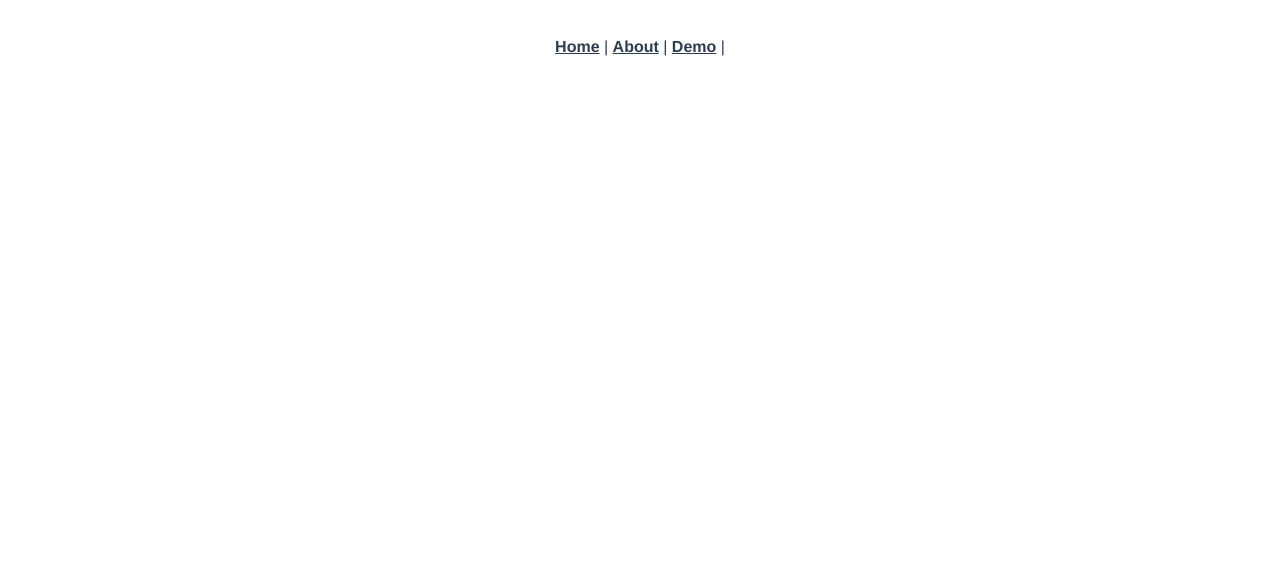
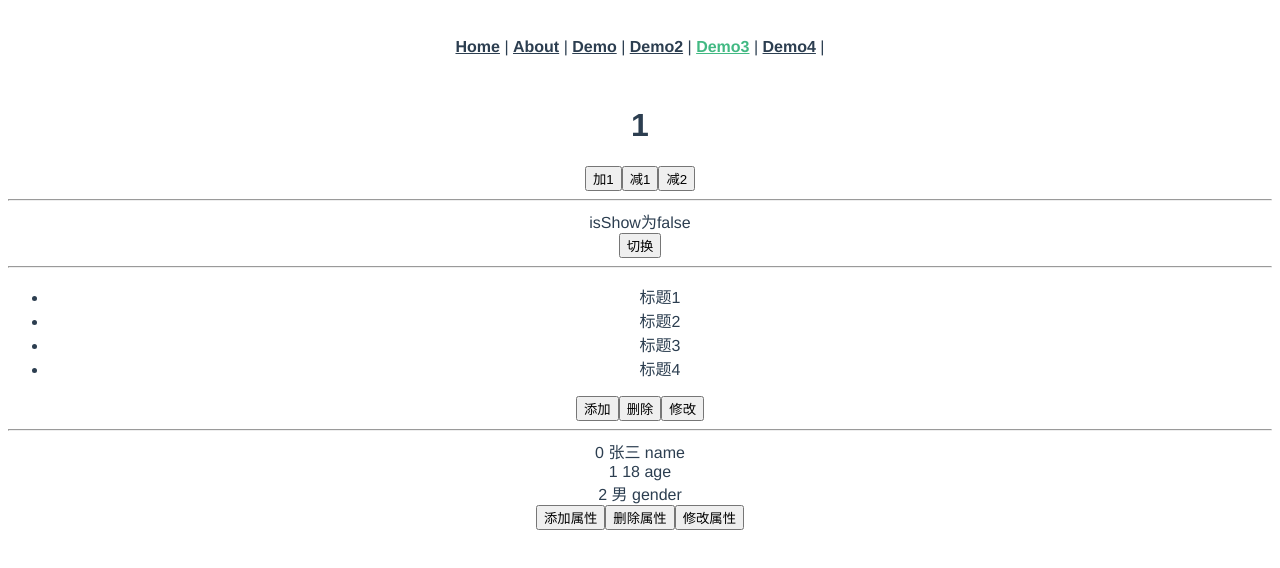
Before and after one commit to SerendipityH/springBoot_Vue_Demo, a Vue app in the folder vue/demo/: page /demo3 in a window 1280 px wide. Shown: the top 568 px of the page. Built offline with nearby package versions, Linux system fonts and the light colour scheme.

Commit message:
learn vue

```diff
--- a/vue/demo/src/App.vue
+++ b/vue/demo/src/App.vue
@@ -4,6 +4,9 @@
       <router-link to="/">Home</router-link> |
       <router-link to="/about">About</router-link> |
       <router-link to="/demo">Demo</router-link> |
+      <router-link to="/demo2">Demo2</router-link> |
+      <router-link to="/demo3">Demo3</router-link> |
+      <router-link to="/demo4">Demo4</router-link> |
     </div>
     <router-view/>
   </div>
--- a/vue/demo/src/router/index.js
+++ b/vue/demo/src/router/index.js
@@ -1,9 +1,11 @@
 import Vue from 'vue'
 import VueRouter from 'vue-router'
 import Home from '../views/Home.vue'
-import Demo from '../views/Demo'
-
-Vue.use(VueRouter)
+import Demo from '../views/Demo.vue'
+const Demo2 = ()=>import('../views/Demo2.vue');
+const Demo3 = ()=>import('../views/Demo3');
+const Demo4 = ()=>import('../views/Demo4');
+Vue.use(VueRouter);
 
 const routes = [
 
@@ -13,6 +15,21 @@ const routes = [
     component:Demo
   },
   {
+    path:'/demo2',
+    name:'Demo2',
+    component:Demo2
+  },
+  {
+    path:'/demo3',
+    name:'Demo3',
+    component:Demo3
+  },
+  {
+    path:'/demo4',
+    name:'Demo4',
+    component:Demo4
+  },
+  {
     path: '/',
     name: 'Home',
     component: Home
@@ -20,9 +37,6 @@ const routes = [
   {
     path: '/about',
     name: 'About',
-    // route level code-splitting
-    // this generates a separate chunk (about.[hash].js) for this route
-    // which is lazy-loaded when the route is visited.
     component: () => import(/* webpackChunkName: "about" */ '../views/About.vue')
   }
 ]
--- /dev/null
+++ b/vue/demo/src/views/Demo2.vue
@@ -0,0 +1,24 @@
+<template>
+    <div>
+        <h1>v-for遍历数组</h1>
+        <div v-for="item in arr">{{item}}</div>
+        <div v-for="(num,index) of arr">{{num}}--{{index}}</div>
+        <div v-for="(num,index) in arr" :key="index">{{num}}--{{index}}</div>
+        <div v-for="(item,key,index) in obj" :key="index">{{item}} ---- {{key}}--{{index}}</div>
+    </div>
+</template>
+<script>
+  export default {
+    name:"demo2",
+    data(){
+      return{
+        arr:[1,2,3,4,5],
+        obj:{
+            name:"张三",
+            sex:"男",
+            age:18
+        }
+      }
+    }
+  }
+</script>
--- /dev/null
+++ b/vue/demo/src/views/Demo3.vue
@@ -0,0 +1,120 @@
+<template>
+    <div>
+        <h1>{{number}}</h1>
+        <button v-on:click="add">加1</button>
+        <button @click="reduce">减1</button>
+        <button @click="reduce(2,$event)">减2</button>
+
+        <hr>
+        <div v-if="isShow">isShow为true</div>
+        <div v-else>isShow为false</div>
+        <button @click="toggle">切换</button>
+
+        <hr>
+
+        <ul>
+            <li v-for="news in newsList " :key="news.id">{{news.title}}{{news.id}}</li>
+        </ul>
+        <button @click="addNews">添加</button>
+        <button @click="removeNews">删除</button>
+        <button @click="updateNews">修改</button>
+
+        <hr>
+        <div v-for="(key,val,index) in obj" :key="key">
+            {{index}} {{key}} {{val}}
+        </div>
+        <button @click="addAttr">添加属性</button>
+        <button @click="removeAttr">删除属性</button>
+        <button @click="updateAttr">修改属性</button>
+    </div>
+
+
+</template>
+<script>
+    export default {
+        name: 'demo3',
+        data() {
+            return {
+                number: 1,
+                isShow: false,
+                newsList: [
+                    {
+                        id:1,
+                        title:'标题'
+                    },
+                    {
+                        id:2,
+                        title:'标题'
+                    },
+                    {
+                        id:3,
+                        title:'标题'
+                    },{
+                        id:4,
+                        title:'标题'
+                    }
+
+
+
+                ],
+                obj:{
+                    name :'张三',
+                    age:18,
+                    gender :'男'
+                }
+            }
+        }, methods: {
+            add(event) {
+                this.number++;
+            },
+            reduce(val, event) {
+                if (typeof val === 'number') {
+                    console.log(event);
+                    this.number -= val;
+                } else {
+                    this.number--;
+                }
+
+            },
+            toggle() {
+                this.isShow = !this.isShow;
+            },
+            addNews(){
+              /*  this.newsList.unshift({
+                    id : this.newsList.length+1,
+                    title:'标题'
+                })*/
+                this.newsList.push({
+                    id : this.newsList.length+1,
+                    title:'标题'
+                })
+            },
+            removeNews(){
+                this.newsList.pop();
+            },
+            updateNews(){
+
+
+                this.$set(this.newsList,0,{
+                    id:Date.now(),
+                    title:"修改标题"
+                })
+            },
+            addAttr(){
+                // this.$set(this.obj,'hobby',"hobby")
+                this.obj = {
+                    ...this.obj,
+                    hobby:"吃饭"
+                }
+            },
+            removeAttr(){
+                let _obj = {...this.obj};
+                delete _obj.name;
+                this.obj = _obj
+            },
+            updateAttr(){
+                this.obj.age = 40
+            },
+        }
+    }
+</script>
--- /dev/null
+++ b/vue/demo/src/views/Demo4.vue
@@ -0,0 +1,74 @@
+<template>
+    <div>
+        <h1>时间修饰符</h1>
+        <div @click="fatherClick">
+            父级
+            <div @click="subClick1">子集1</div>
+            <div @click.stop="subClick2">子集2</div>
+        </div>
+
+        <hr>
+
+        <div @click.right.prevent="rightClick">点击右键</div>
+
+
+        <div @click.self="fatherClick">
+            父级
+            <div @click="subClick1">子集1</div>
+            <div @click.stop="subClick2">子集2</div>
+        </div>
+        <hr>
+
+        <input type="text" @keydown.ctrl="ctrlEvent">
+        <hr>
+        <input type="text" @keydown.enter="enterEvent">
+        <hr>
+        <input type="text" @keydown.delete.prevent="deleteEvent">
+
+
+        <hr>
+        <input type="text" @keydown.space.prevent="spaceEvent">
+
+
+
+
+
+
+    </div>
+
+
+</template>
+<script>
+    export default {
+        name: "demo4",
+        data() {
+            return {}
+        },methods:{
+            fatherClick(){
+                console.log("父级事件")
+            },
+            subClick1(){
+                console.log("子集事件1")
+            },
+            subClick2(){
+                console.log("子集事件2")
+            },
+            rightClick(){
+                console.log("右键事件")
+            },
+            ctrlEvent(){
+                console.log("ctrl")
+            },
+            enterEvent(){
+                console.log("按下enter")
+            },
+            deleteEvent(){
+                console.log("按下delete")
+            },
+            spaceEvent(){
+                console.log("按下space")
+            }
+
+        }
+    }
+</script>
```
Also changed, not shown: 2 other files (tests, documents, lock files or other folders).
